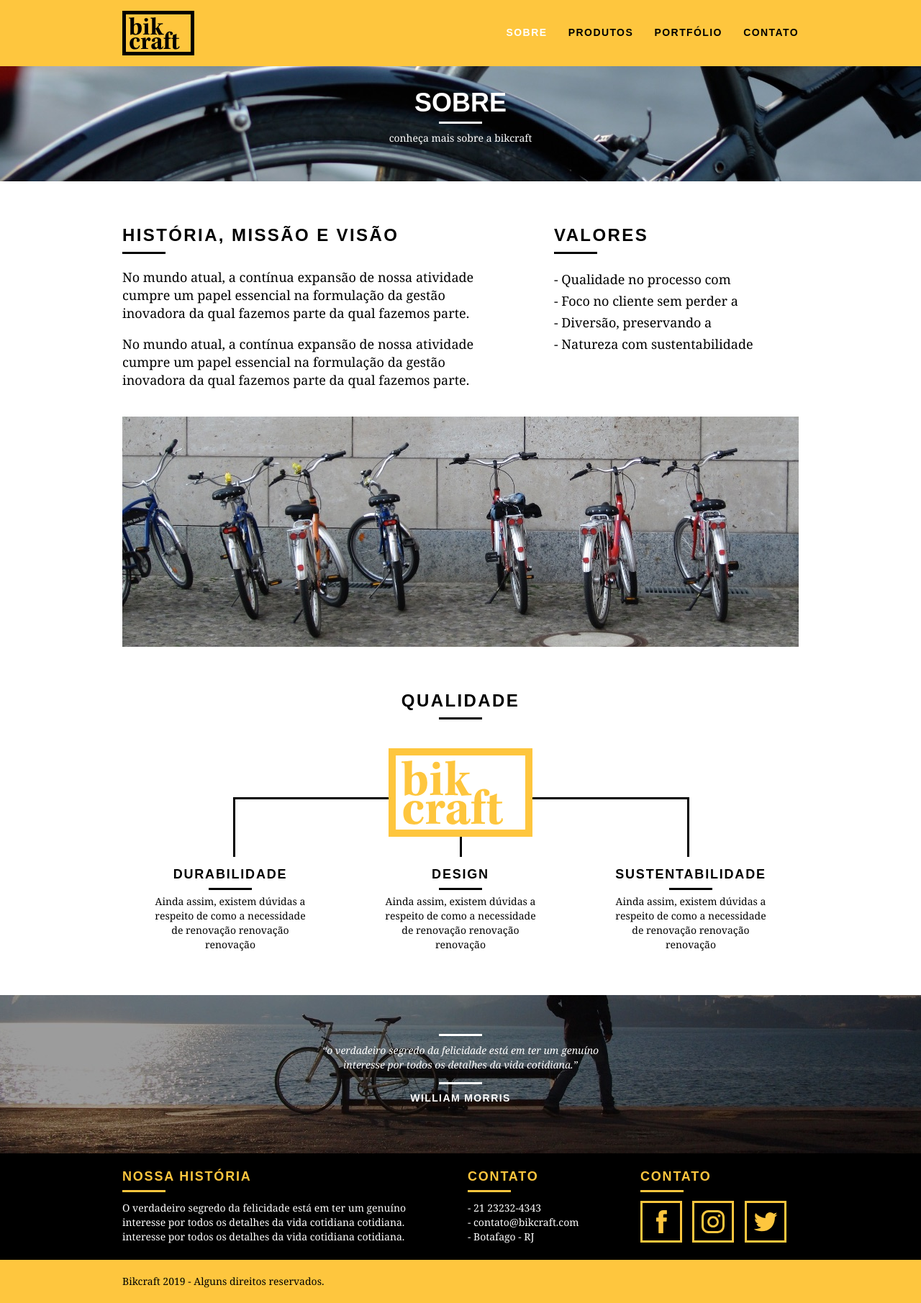
After one commit to JoseCarlos69/bikcraft, a PHP site: page /sobre.html in a window 1280 px wide. The commit adds this page. Shown: the whole page at 72% size. Run offline with PHP 8.4, Linux system fonts and the light colour scheme.

Commit message:
Codificando a página Sobre

```diff
--- /dev/null
+++ b/web/css/sobre.css
@@ -0,0 +1,24 @@
+.interna_sobre {
+  background: url("../img/bg-sobre.jpg") no-repeat center;
+}
+
+.missao_sobre {
+  padding-top: 60px;
+}
+
+.missao_sobre p {
+  font-size: 18px;
+  line-height: 25px;
+  margin-bottom: 1em;
+  padding-right: 60px;
+}
+
+.missao_sobre ul li {
+  font-family: Georgia, "Times New Roman", serif;
+  font-size: 18px;
+  line-height: 30px;
+}
+
+.foto-equipe {
+  padding-top: 20px;
+}
--- a/web/css/style.css
+++ b/web/css/style.css
@@ -55,6 +55,25 @@ img {
   margin: 8px auto;
 }
 
+.subtitulo-interno {
+  font-size: 24px;
+  line-height: 30px;
+  font-weight: bold;
+  letter-spacing: 0.1em;
+  color: #000;
+  text-transform: uppercase;
+  margin-bottom: 20px;
+}
+
+.subtitulo-interno:after {
+  content: "";
+  display: block;
+  width: 60px;
+  height: 3px;
+  background: #000;
+  margin: 8px 0;
+}
+
 /*Header*/
 
 .header {
@@ -87,6 +106,10 @@ img {
 }
 
 .header_menu ul li a:hover {
+  color: #fff;
+}
+
+.header_menu ul li a.menu_ativo {
   color: #fff;
 }
 
@@ -135,6 +158,33 @@ img {
   font-weight: bold;
   font-size: 14px;
   letter-spacing: 0.1em;
+}
+
+/*Introdução Interna*/
+
+.introducao-interna {
+  width: 100%;
+  margin-top: 92px;
+  height: 160px;
+  background-size: cover;
+  text-align: center;
+  color: #fff;
+  padding-top: 30px;
+}
+
+.introducao-interna h1 {
+  font-size: 36px;
+  font-weight: bold;
+  text-transform: uppercase;
+}
+
+.introducao-interna h1:after {
+  content: "";
+  display: block;
+  width: 60px;
+  height: 3px;
+  background: #fff;
+  margin: 6px auto 10px auto;
 }
 
 /*Produtos*/
@@ -238,6 +288,7 @@ img {
 
 .qualidade_lista {
   padding-top: 20px;
+  overflow: auto; /*clear-fix*/
 }
 
 .qualidade_lista li {
--- /dev/null
+++ b/web/sobre.html
@@ -0,0 +1,126 @@
+<!DOCTYPE html>
+<html lang="pt-br">
+
+<head>
+  <meta charset="utf-8">
+  <title>Bikcraft - Sobre</title>
+  <link rel="stylesheet" href="css/normalize.css">
+  <link rel="stylesheet" href="css/reset.css">
+  <link rel="stylesheet" href="css/grid.css">
+  <link rel="stylesheet" href="css/style.css">
+  <link rel="stylesheet" href="css/sobre.css">
+</head>
+
+<body>
+
+  <header class="header">
+    <div class="container">
+      <a href="index.html" class="grid-4">
+        <img src="img/bikcraft.svg" alt="Bikcraft">
+      </a>
+      <nav class="grid-12 header_menu">
+        <ul>
+          <li><a href="sobre.html" class="menu_ativo">Sobre</a></li>
+          <li><a href="produtos.html">Produtos</a></li>
+          <li><a href="portfolio.html">Portfólio</a></li>
+          <li><a href="contato.html">Contato</a></li>
+        </ul>
+      </nav>
+    </div>
+  </header>
+
+  <section class="introducao-interna interna_sobre">
+    <div class="container">
+      <h1>Sobre</h1>
+      <p>conheça mais sobre a bikcraft</p>
+    </div>
+  </section>
+
+  <section class="missao_sobre container">
+    <div class="grid-10">
+      <h2 class="subtitulo-interno">História, Missão e Visão</h2>
+      <p>No mundo atual, a contínua expansão de nossa atividade cumpre um papel essencial na formulação da gestão inovadora da qual fazemos parte da qual fazemos parte.</p>
+      <p>No mundo atual, a contínua expansão de nossa atividade cumpre um papel essencial na formulação da gestão inovadora da qual fazemos parte da qual fazemos parte.</p>
+    </div>
+
+    <div class="grid-6">
+      <h2 class="subtitulo-interno">Valores</h2>
+      <ul>
+        <li>- Qualidade no processo com</li>
+        <li>- Foco no cliente sem perder a</li>
+        <li>- Diversão, preservando a</li>
+        <li>- Natureza com sustentabilidade</li>
+      </ul>
+    </div>
+
+    <div class="grid-16 foto-equipe">
+      <img src="img/equipe-bikcraft.jpg" alt="Equipe Bikcraft">
+    </div>
+  </section>
+
+  <section class="qualidade container">
+    <h2 class="subtitulo">Qualidade</h2>
+    <img src="img/bikcraft-qualidade.svg" alt="Bikcraft">
+    <ul class="qualidade_lista">
+      <li class="grid-1-3">
+        <h3>Durabilidade</h3>
+        <p>Ainda assim, existem dúvidas a respeito de como a necessidade de renovação renovação renovação</p>
+      </li>
+      <li class="grid-1-3">
+        <h3>Design</h3>
+        <p>Ainda assim, existem dúvidas a respeito de como a necessidade de renovação renovação renovação</p>
+      </li>
+      <li class="grid-1-3">
+        <h3>Sustentabilidade</h3>
+        <p>Ainda assim, existem dúvidas a respeito de como a necessidade de renovação renovação renovação</p>
+      </li>
+    </ul>
+  </section>
+
+  <section class="quebra">
+    <blockquote class="quote-externo container">
+      <p>“o verdadeiro segredo da felicidade está em ter um genuíno interesse por todos os detalhes da vida cotidiana.”</p>
+      <cite>WILLIAM MORRIS</cite>
+    </blockquote>
+  </section>
+
+  <footer>
+    <div class="footer">
+      <div class="container">
+
+        <div class="grid-8 footer_historia">
+          <h3>Nossa História</h3>
+          <p>O verdadeiro segredo da felicidade está em ter um genuíno interesse por todos os detalhes da vida cotidiana cotidiana. interesse por todos os detalhes da vida cotidiana cotidiana.</p>
+        </div>
+
+        <div class="grid-4 footer_contato">
+          <h3>Contato</h3>
+          <ul>
+            <li>- 21 23232-4343</li>
+            <li>- contato@bikcraft.com</li>
+            <li>- Botafago - RJ</li>
+          </ul>
+        </div>
+
+        <div class="grid-4 footer_redes">
+          <h3>Contato</h3>
+          <ul>
+            <li><a href="http://facebook.com" target="_blank"><img src="img/redes-sociais/facebook.svg"></a></li>
+            <li><a href="http://instagram.com" target="_blank"><img src="img/redes-sociais/instagram.svg"></a></li>
+            <li><a href="http://twitter.com" target="_blank"><img src="img/redes-sociais/twitter.svg"></a></li>
+          </ul>
+        </div>
+
+      </div>
+    </div>
+
+    <div class="copy">
+      <div class="container">
+        <p class="grid-16">Bikcraft 2019 - Alguns direitos reservados.</p>
+      </div>
+    </div>
+  </footer>
+
+</body>
+
+</html>
```
